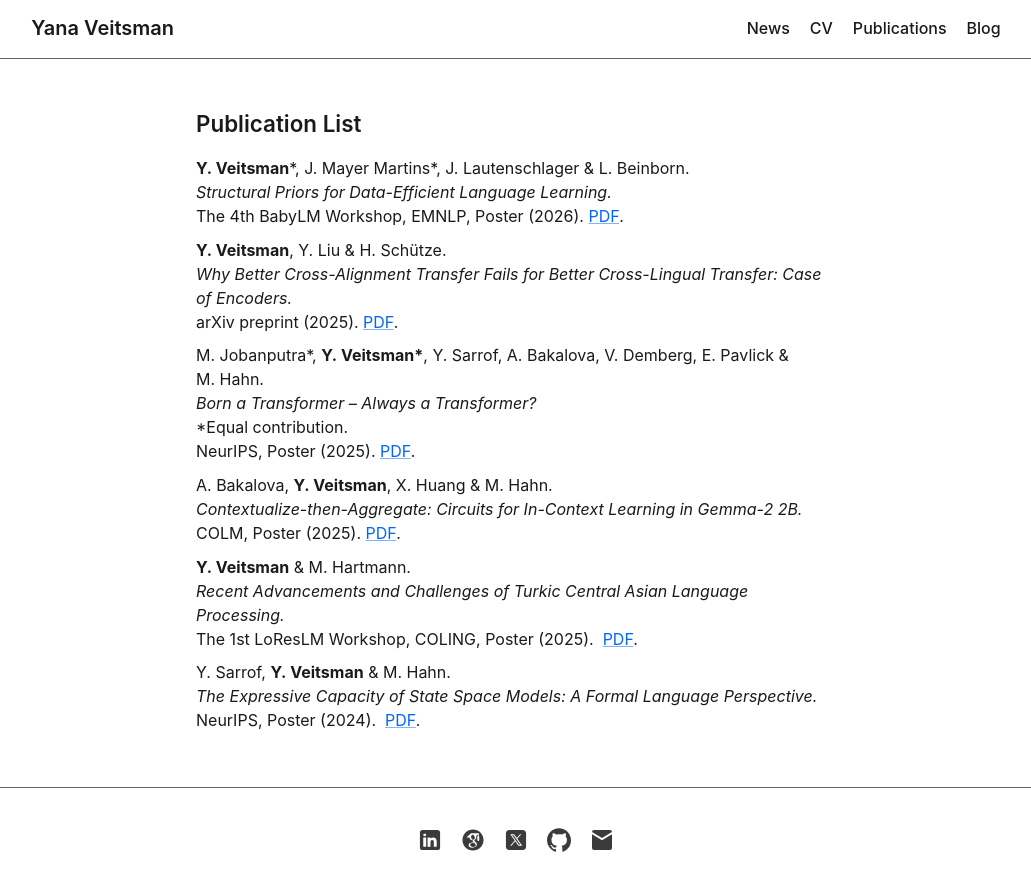
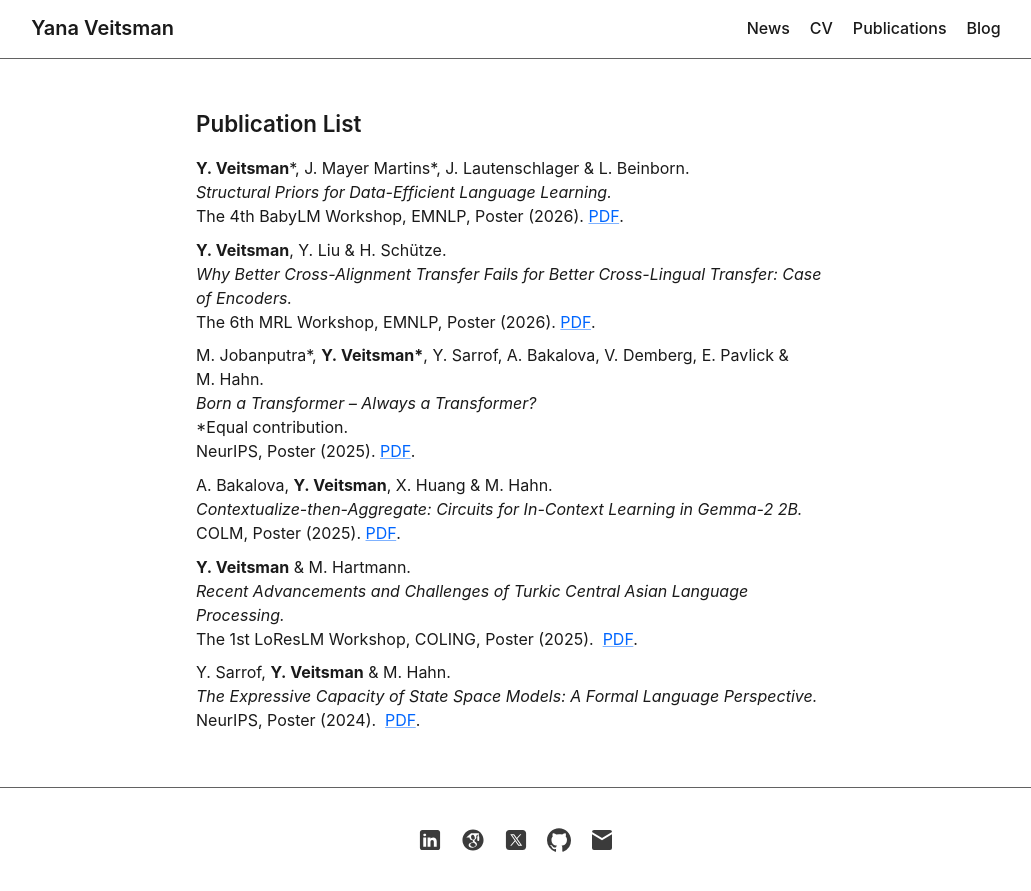
Before and after one commit to yan-vei/yan-vei.github.io, a Jekyll site: the page built from _pages/publications.html, in a window 1280 px wide. Shown: the top 891 px of the page, without its empty margins (124-1155 px from the left). Built offline with Jekyll 4.4.1, drawn with Linux system fonts in a browser that asks for light colours.

Commit message:
add MRL paper

```diff
--- a/_pages/publications.html
+++ b/_pages/publications.html
@@ -1,7 +1,7 @@
 ---
 layout: default
 title: Publications
-description: "Research publications by Yana Veitsman on transformer models, mechanistic interpretability, multilingual NLP, and large language models. Published in NeurIPS, COLM, and COLING conferences."
+description: "Research publications by Yana Veitsman on transformer models, mechanistic interpretability, multilingual NLP, and large language models. Published in NeurIPS, COLM, EMNLP, and COLING conferences."
 permalink: /publications/
 ---
 <script type="application/ld+json">
@@ -41,7 +41,7 @@ permalink: /publications/
   <li>
     <strong>Y.&nbsp;Veitsman</strong>, Y.&nbsp;Liu &amp; H.&nbsp;Schütze.<br>
     <em>Why Better Cross-Alignment Transfer Fails for Better Cross-Lingual Transfer: Case of Encoders.</em><br>
-    arXiv preprint (2025).
+    The 6th MRL Workshop, EMNLP, Poster (2026).
     <a href="https://arxiv.org/abs/2603.18863" target="_blank" rel="noopener">PDF</a>.
   </li>
 
```
